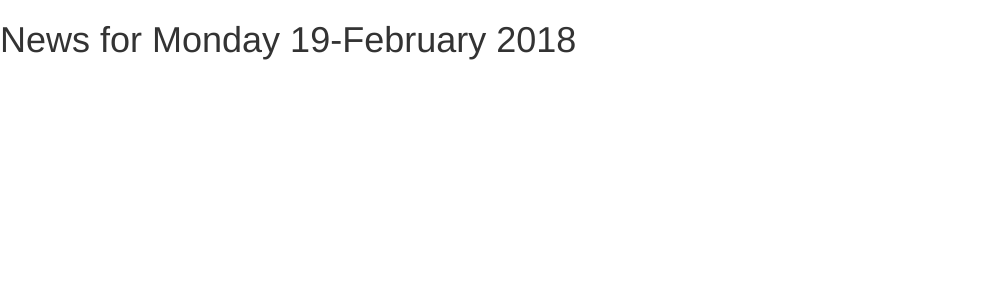
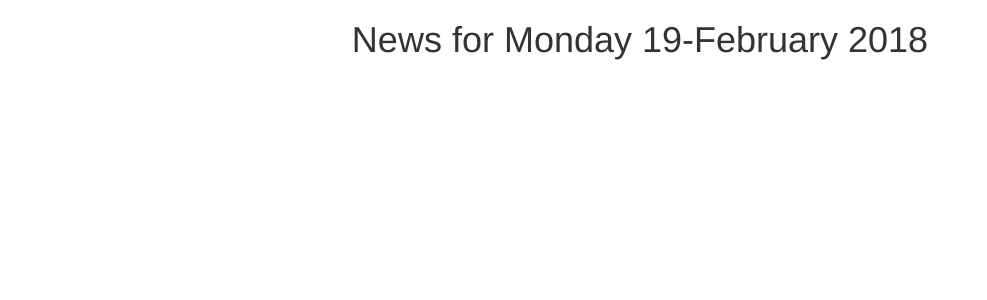
Before and after one commit to MrazTevin/Moringa-Tribune, a Django app: page /news/today/ in a window 1280 px wide. Shown: the top 300 px of the page, without its empty margins (0-987 px from the left). Run offline with Django 3.2, Linux system fonts and the light colour scheme; some libraries are stand-ins or nearby versions.

Commit message:
centered heading

```diff
--- a/tribune/news/templates/all-news/base.html
+++ b/tribune/news/templates/all-news/base.html
@@ -15,7 +15,7 @@
 </head>
 <body>
          {% block content %}
-        <h1>News for {{date|date:"l d-F Y"}}</h1>
+        <h1 class="text-center">News for {{date|date:"l d-F Y"}}</h1>
          {%endblock%}
         {% block scripts %}
           <script src="https://ajax.googleapis.com/ajax/libs/jquery/3.2.1/jquery.min.js"></script>
```
